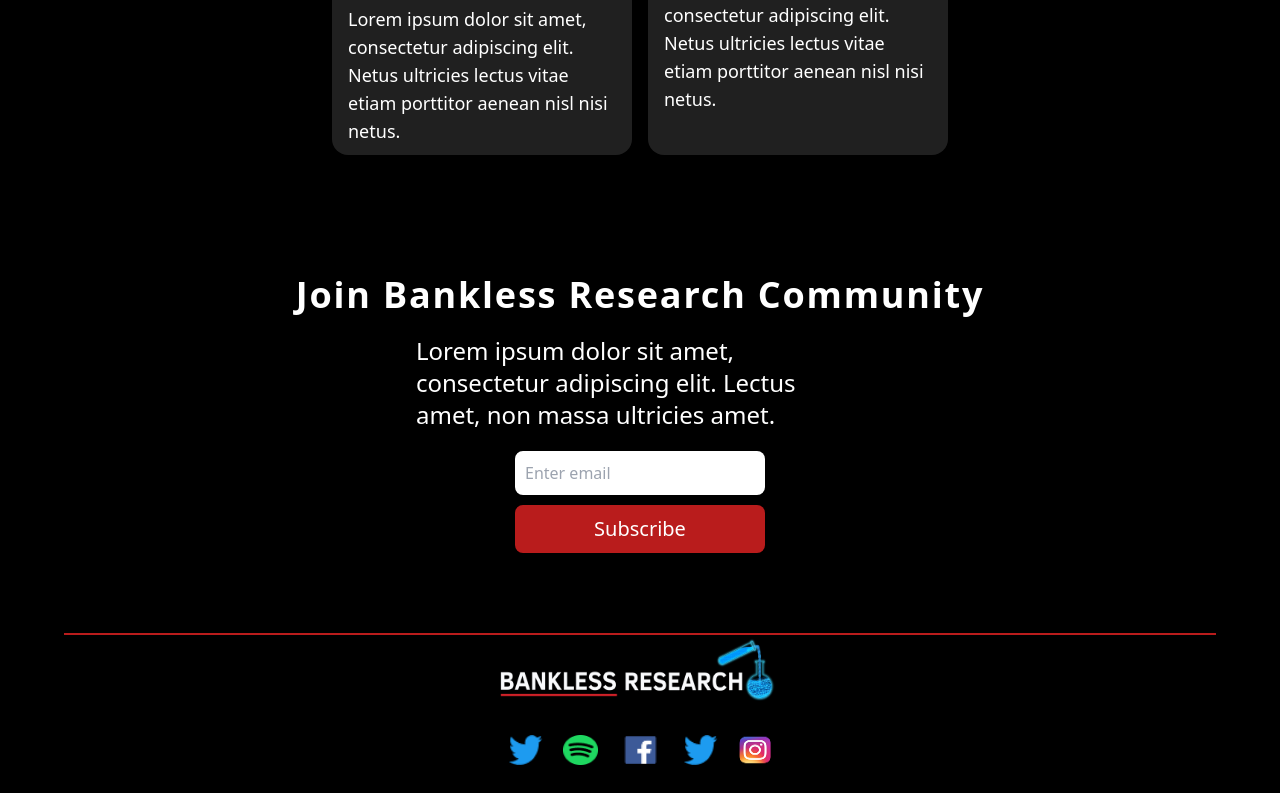
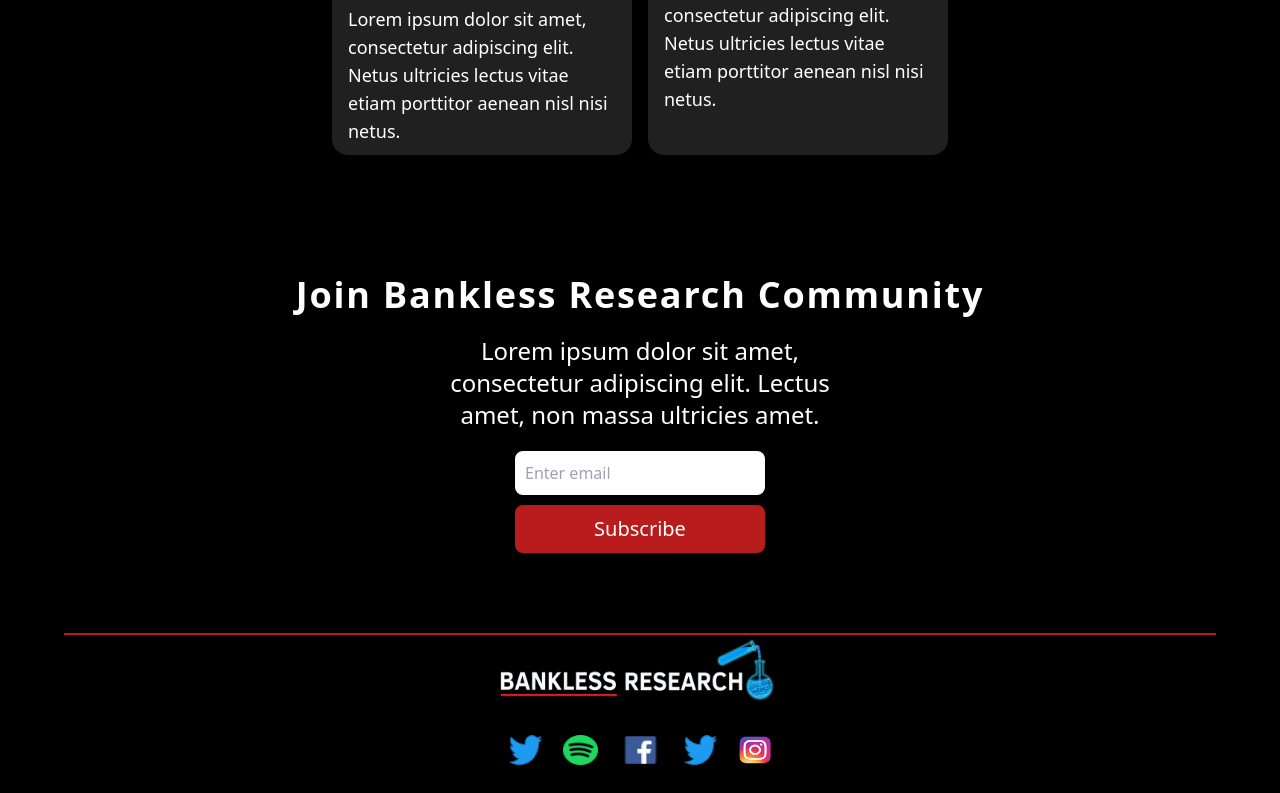
Before and after one commit to Bankless-Africa/bankless-report-app, a Next.js app: page / in a window 1280 px wide. Shown: the part 4331-5124 px from the top of the page. Built offline with nearby package versions, Linux system fonts and the light colour scheme.

Commit message:
suprememods

```diff
--- a/components/Join.tsx
+++ b/components/Join.tsx
@@ -1,7 +1,7 @@
 function Join() {
   return (
     <div className="max-h-full bg-black text-white flex justify-center">
-        <div className="max-w-4xl flex flex-col items-center justify-center space-y-2.5 xl:space-y-5 py-20 px-5 text-center sm:text-start">
+        <div className="max-w-4xl flex flex-col items-center justify-center space-y-2.5 xl:space-y-5 py-20 px-5 text-center">
             <h1 className="text-4xl font-bold tracking-wider">Join Bankless Research Community</h1>
             <p className="max-w-md xl:text-2xl">Lorem ipsum dolor sit amet, consectetur adipiscing elit. Lectus amet, non massa ultricies amet.</p>
             <div>
```
